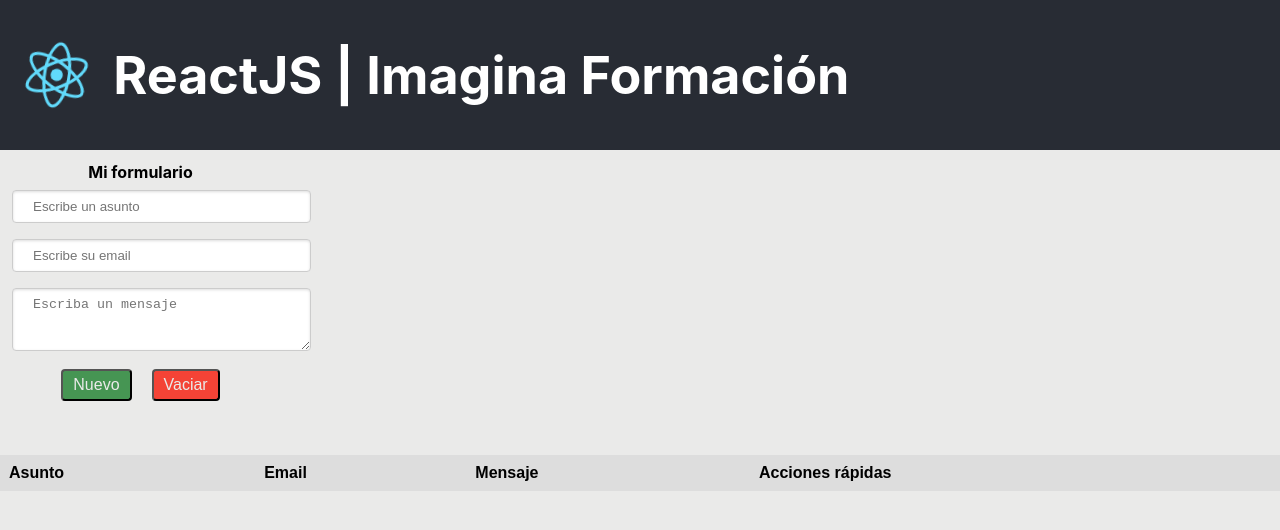
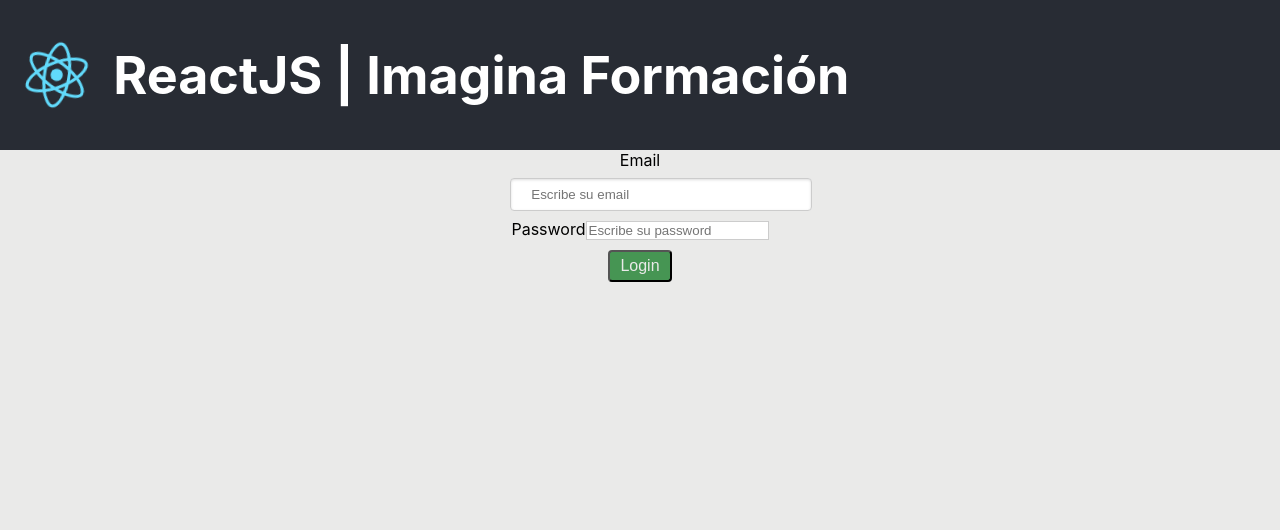
Before and after one commit to deividev/react-redux-saga, a React (Create React App) app: page / in a window 1280 px wide. Shown: the top 530 px of the page. Built offline with nearby package versions, Linux system fonts and the light colour scheme.

Commit message:
Add redux state isLoggedIn

```diff
--- a/src/components/container/Message/MessagesContainer.jsx
+++ b/src/components/container/Message/MessagesContainer.jsx
@@ -1,46 +1,75 @@
-import { useState } from 'react';
+import { useSelector, useDispatch } from 'react-redux';
 import './MessagesContainer.scss';
 //Components
 import MessageHeader from '../../pure/forms/MessagesHeader/MessageHeader';
 import MessageTable from '../MessageTable/MessageTable';
+import {
+  borrarMensaje, crearMensaje, leerMensaje, vaciarMensajes
+} from '../../../redux/actions/message';
+import { login, logout } from '../../../redux/actions/user';
+import LoginComponent from '../../pure/forms/Login/LoginComponent';
 // import TaskListComponent from '../../components/container/TaskListComponent';
 
 
 export default function Messages() {
-    const [messages, setMessages] = useState([]);
+    //const [messages, setMessages] = useState([]);
+    const messages = useSelector(state => state.mensajes);
+    const userData = useSelector(state => state.user);
+    console.log(userData);
+    const dispatch = useDispatch();
 
     function newMessage(mensaje) {
-      debugger
       let nuevo = {
             "asunto": mensaje.asunto,
             "email": mensaje.email,
             "mensaje": mensaje.mensaje,
             "leido": false
       };
-      setMessages(messages => [...messages, nuevo]);
+      dispatch(crearMensaje(nuevo));
     };
 
-    let readMessage = (index) => {
-      messages[index].leido = !messages[index].leido;
-      setMessages([...messages]);
+    let readMessage = (index) => { dispatch(leerMensaje(index))};
+
+    let deleteMessages = () => { dispatch(vaciarMensajes()) };
+
+    let deleteMessage = (index) => { dispatch(borrarMensaje(index)) };
+
+
+    function setLogin(user) {
+      let userLogin = {
+            email: user.email,
+            password: user.password,
+            isLogin: true
+      };
+      dispatch(login(userLogin));
     };
 
-    let deleteMessages = () => {
-      setMessages([]);
-    };
-
-    let deleteMessage = (index) => {
-      messages.splice(index, 1);
-      setMessages([...messages]);
-    };
+    let setLogout = () => {
+      dispatch(logout())
+    }
 
     return (
-      <div className="messages">
-        <MessageHeader clickNuevo={newMessage} clickEliminar={deleteMessages} send={newMessage}>
-        </MessageHeader>
+      <div >
+          {!userData.isLogin &&
+            <div className="messages">
+                <LoginComponent   send={setLogin}>
+                </LoginComponent>
+              </div>
 
-        <MessageTable messages={messages} clickEliminarUno={deleteMessage} clickCheckRead={readMessage}>
-        </MessageTable>
+          }
+          { userData.isLogin &&
+            <div className="messages">
+            <button onClick={setLogout}>Logout</button>
+
+            <div className="messages">
+              <MessageHeader clickNuevo={newMessage} clickEliminar={deleteMessages} send={newMessage}>
+              </MessageHeader>
+
+              <MessageTable messages={messages} clickEliminarUno={deleteMessage} clickCheckRead={readMessage}>
+              </MessageTable>
+            </div>
+          </div>
+          }
         {/* <TaskListComponent></TaskListComponent> */}
       </div>
     );
--- a/src/components/container/TaskListComponent.jsx
+++ b/src/components/container/TaskListComponent.jsx
@@ -10,7 +10,7 @@ const TaskListComponent = () => {
     return (
         <div>
             <div>
-                Your Tasks:
+                <h1> Your Tasks: </h1>
             </div>
             {/* TODO Aplicar un map para renderizar la lista de tareas */}
             <TaskComponent task={defaultTask}></TaskComponent>
--- /dev/null
+++ b/src/components/pure/forms/Login/LoginComponent.jsx
@@ -0,0 +1,76 @@
+import React from 'react';
+import { useForm } from '../../../../hooks/userForm';
+
+const LoginComponent = (props, send) => {
+
+    //Variables
+    const initialForm = {
+        email: '',
+        password: '',
+        isLogin: false
+    };
+    const validationsForm = (form) => {
+        let errors = {};
+        const regexEmail = /^(\w+[/./-]?){1,}@[a-z]+[/.]\w{2,}$/;
+
+        if(!form.email.trim()) {
+            errors.email = 'El asunto es obligatorio';
+        }
+        else if (!regexEmail.test(form.email.trim())) {
+            errors.email = 'El asunto solo admite letras y espacios en blanco';
+        }
+        return errors;
+    };
+
+
+    const {
+        form,
+        errors,
+        handleSubmit,
+        handleChange,
+        handleBlur,
+      } = useForm(initialForm, validationsForm, props);
+
+        return (
+            <div>
+               <form onSubmit={handleSubmit}>
+                   <div className="flex flex-column">
+                        <label>Email</label>
+                        <input
+                            className={errors.email ? 'error-input' : 'input'}
+                            placeholder="Escribe su email"
+                            type="email"
+                            name="email"
+                            onChange={handleChange}
+                            onBlur={handleBlur}
+                            value={form.email}
+                            required
+                            />
+                            {errors.email && <span className="error">{errors.email}</span >}
+                   </div>
+                   <div>
+                        <label >Password</label>
+                        <input
+                            className={errors.password ? 'error-input' : 'input'}
+                            placeholder="Escribe su password"
+                            type="password"
+                            name="password"
+                            onChange={handleChange}
+                            onBlur={handleBlur}
+                            value={form.password}
+                            required
+                            />
+                            {errors.password && <span className="error">{errors.password}</span >}
+                   </div>
+                   <button
+                        type="submit"
+                        className='new'
+                        >
+                            Login
+                    </button>
+               </form>
+            </div>
+        );
+}
+
+export default LoginComponent;
--- /dev/null
+++ b/src/components/pure/forms/Login/LoginComponent.scss
@@ -0,0 +1,6 @@
+.flex {
+    display: flex;
+}
+.flex-column {
+    flex-direction: column;
+}
--- a/src/hooks/userForm.jsx
+++ b/src/hooks/userForm.jsx
@@ -3,8 +3,8 @@ import { useState } from "react";
 export const useForm = (initialForm, validateForm, props) => {
     const [form, setForm] = useState(initialForm);
     const [errors, setErrors] = useState({});
-    const [loading, setLoading] = useState(false);
-    const [response, setResponse] = useState(null);
+    // const [loading, setLoading] = useState(false);
+    // const [response, setResponse] = useState(null);
 
     const handleChange = (e) => {
         const { name, value } = e.target;
@@ -18,6 +18,7 @@ export const useForm = (initialForm, validateForm, props) => {
         setErrors(validateForm(form));
     };
     const handleSubmit = (e) => {
+        debugger
             form.valid = true;
             e.preventDefault();
             props.send(form);
@@ -27,8 +28,8 @@ export const useForm = (initialForm, validateForm, props) => {
     return {
         form,
         errors,
-        loading,
-        response,
+        // loading,
+        // response,
         handleChange,
         handleBlur,
         handleSubmit
--- /dev/null
+++ b/src/models/enums/actionsMessage.enum.js
@@ -0,0 +1,7 @@
+
+export const ACTIONS_MENSAJES = {
+    VACIAR: "VACIAR_MENSAJES",
+    BORRAR: "BORRAR_MENSAJES",
+    CREAR: "CREAR_MENSAJES",
+    LEER: "LEER_MENSAJES"
+}
--- /dev/null
+++ b/src/redux/actions/message.js
@@ -0,0 +1,28 @@
+import { ACTIONS_MENSAJES } from "../../models/enums/actionsMessage.enum"
+
+export const borrarMensaje = (index) => {
+    return {
+      type: ACTIONS_MENSAJES.BORRAR,
+      payload: index
+    }
+  }
+
+  export const vaciarMensajes = () => {
+    return {
+      type: ACTIONS_MENSAJES.VACIAR
+    }
+  }
+
+  export const crearMensaje = (msg) => {
+    return {
+      type: ACTIONS_MENSAJES.CREAR,
+      payload: msg
+    }
+  }
+
+  export const leerMensaje = (index) => {
+    return {
+      type: ACTIONS_MENSAJES.LEER,
+      payload: index
+    }
+  }
--- /dev/null
+++ b/src/redux/actions/user.js
@@ -0,0 +1,21 @@
+
+
+export const login = (user) => {
+    return {
+      type: 'login',
+      payload: user
+    }
+  }
+
+  export const logout = () => {
+    return {
+      type: 'logout',
+    }
+  }
+
+  // export const getUser = (user) => {
+  //   return {
+  //     type: 'getUser',
+  //     payload: user
+  //   }
+  // }
--- /dev/null
+++ b/src/redux/index.js
@@ -0,0 +1,19 @@
+
+import { createStore, combineReducers } from 'redux';
+import { mensajes } from './reducers/message';
+import { user } from './reducers/user';
+
+
+// STORE - El estado global de la aplicación.
+
+
+let reducers = combineReducers({
+    mensajes: mensajes,
+    user: user
+});
+    let store = createStore(
+        reducers,
+        window.__REDUX_DEVTOOLS_EXTENSION__ && window.__REDUX_DEVTOOLS_EXTENSION__()
+    );
+
+export default store;
--- /dev/null
+++ b/src/redux/reducers/message.js
@@ -0,0 +1,30 @@
+import { ACTIONS_MENSAJES } from "../../models/enums/actionsMessage.enum";
+
+const initialState = {
+	mensajes: []
+}
+
+export const mensajes = (state = initialState.mensajes, action) => {
+    switch(action.type) {
+    	case (ACTIONS_MENSAJES.BORRAR):
+        state.splice(action.payload, 1);
+        return [...state];
+
+      case ACTIONS_MENSAJES.VACIAR:
+        return [];
+
+      case ACTIONS_MENSAJES.CREAR:
+        state.push(action.payload);
+        return [...state];
+
+      case ACTIONS_MENSAJES.LEER:
+        state[action.payload].leido = !state[action.payload].leido;
+
+        return [...state];
+      default:
+
+        return state;
+    }
+  }
+
+  export default mensajes;
--- /dev/null
+++ b/src/redux/reducers/user.js
@@ -0,0 +1,33 @@
+
+
+const initialState = {
+	user: {
+    email: "",
+    password: "",
+    isLogin: false
+  }
+}
+
+export const user = (state = initialState.user, action) => {
+    switch(action.type) {
+    	case ('login'):
+        state = {
+          email: action.payload.email,
+          password: '******',
+          isLogin: true
+        }
+        return state;
+
+      case ('logout'):
+        state = {
+          email: '',
+          password: '',
+          isLogin: false
+        }
+        return state;
+      default:
+        return state;
+    }
+  }
+
+  export default user;
```
Also changed, not shown: src/index.js (+6 -49 lines).
